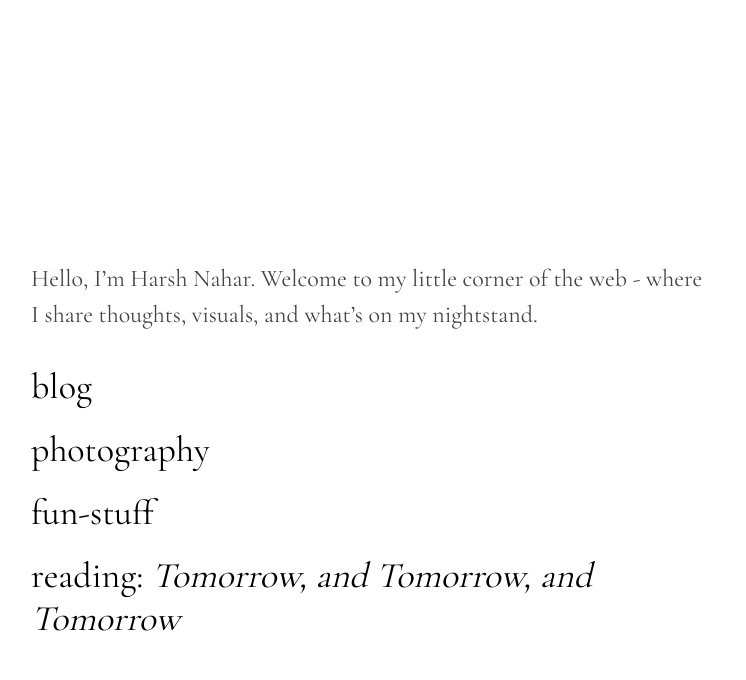
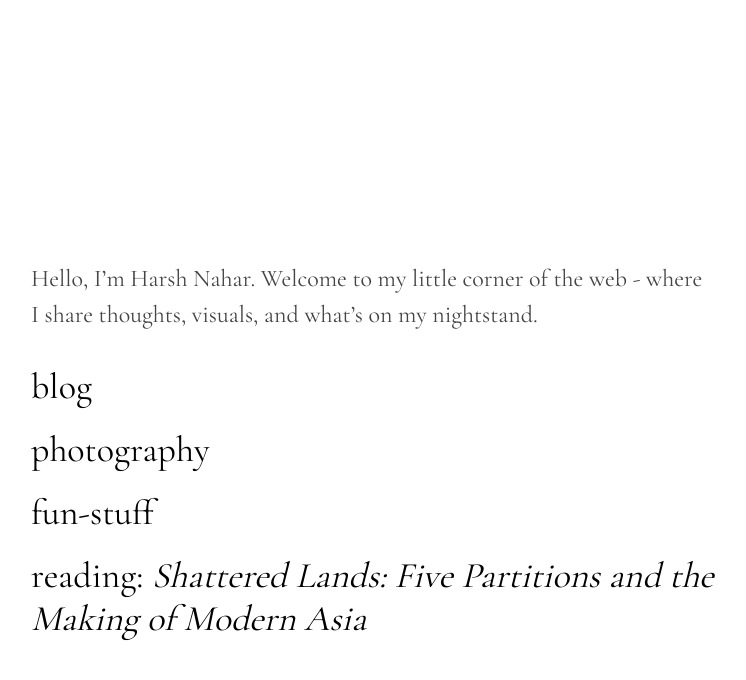
Before and after one commit to harsh-nahar/harsh-nahar.github.io, a Jekyll site: the page built from index.md, in a window 1280 px wide. Shown: the top 680 px of the page, without its empty margins (273-1019 px from the left). Built offline with Jekyll 4.4.1, drawn with Linux system fonts in a browser that asks for light colours.

Commit message:
Update currently reading

```diff
--- a/_layouts/home.html
+++ b/_layouts/home.html
@@ -21,9 +21,9 @@ layout: default
     <li>
       <a href="{{ '/tools/' | relative_url }}" class="link">fun-stuff</a>
     </li>
-      <a href="https://www.goodreads.com/book/show/58784475-tomorrow-and-tomorrow-and-tomorrow" class="link"
+      <a href="https://www.goodreads.com/book/show/222717408-shattered-lands" class="link"
          target="_blank" rel="noopener noreferrer">
-        reading: <em>Tomorrow, and Tomorrow, and Tomorrow
+        reading: <em>Shattered Lands: Five Partitions and the Making of Modern Asia
 </em>
       </a>
     </li>
```
